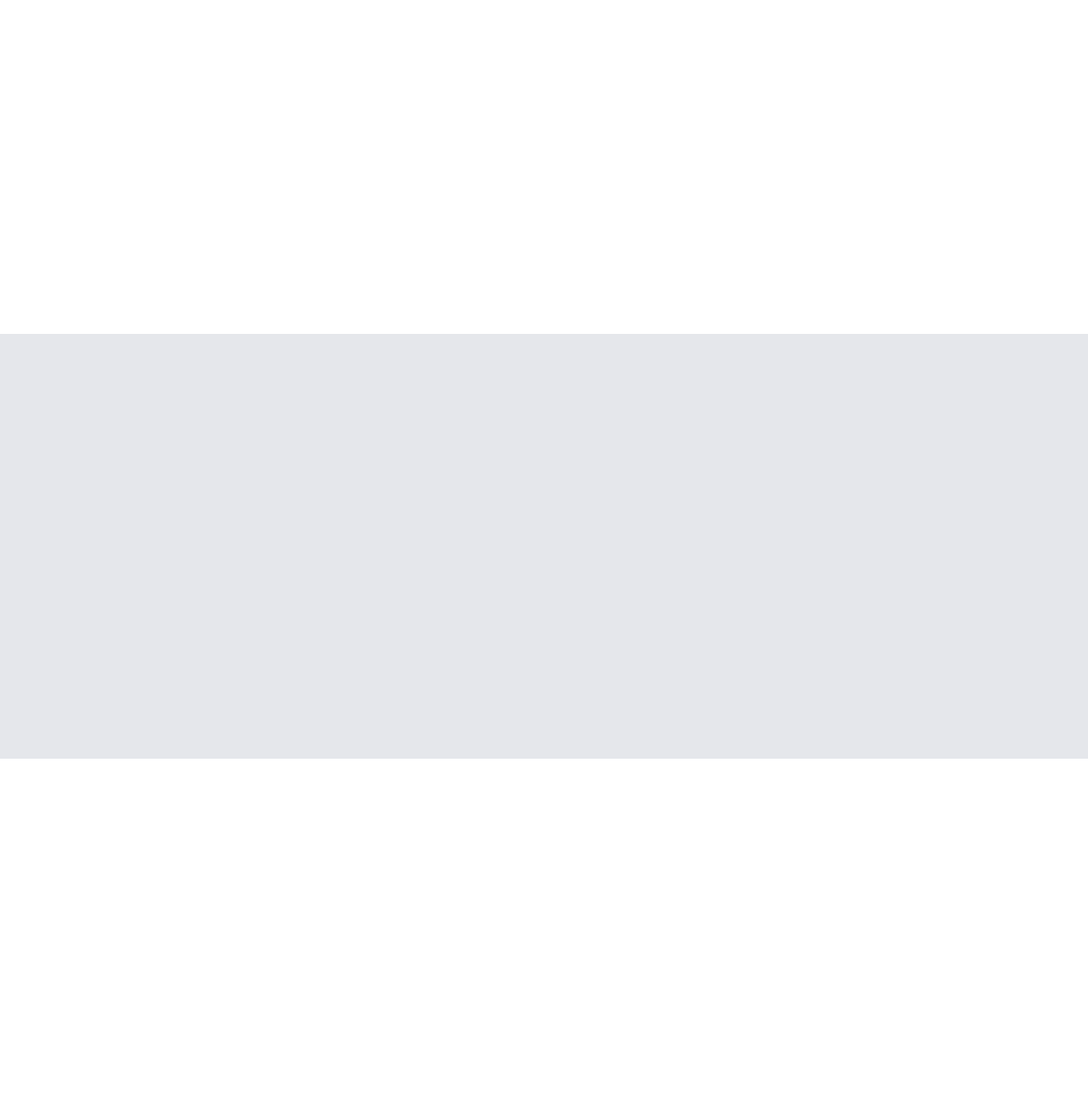
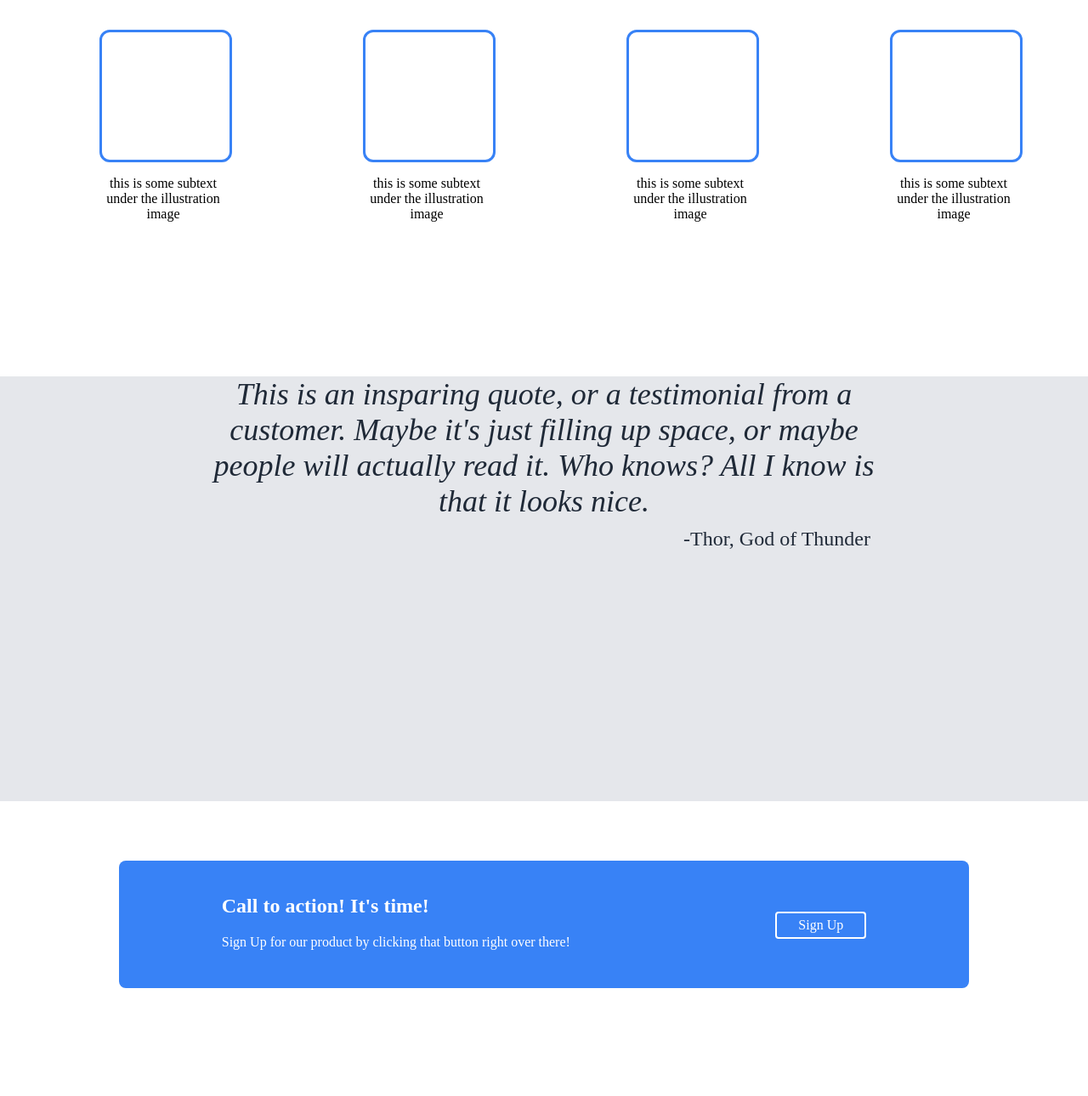
Before and after one commit to AntonisKontogiannis/odin-landing_page, a plain HTML site: page index.html in a window 1280 px wide. Shown: the part 657-1947 px from the top of the page at 85% size. Drawn offline with Linux system fonts and the light colour scheme.

Commit message:
more fixes

```diff
--- a/index.html
+++ b/index.html
@@ -43,7 +43,7 @@
 		}
 		.first_container_text{
 			height: 300px;
-			width: 500px;
+			width: 400px;
 			color: white;
 			text-align: left;
 			margin-top: 100px;
@@ -58,7 +58,7 @@
 			margin: 0;
 		}
 		.first_container_text_button {
-			background-color: #3882f6; /* Green */
+			background-color: #3882f6;
 			border: none;
 			color: white;
 			padding: 15px 32px;
@@ -71,7 +71,7 @@
 			margin-top: 20px;
 		}
 		.first_container_image{
-			height: 300px;
+			height: 200px;
 			width: 500px;
 			background-color: grey;
 			text-align: center;
@@ -79,25 +79,109 @@
 			margin-right: 20%;
 		}
 		.first_container_image_placehoolder{
-			margin-top: 120px;
+			margin-top: 100px;
 			color: white;
 		}
 		.second_container{
 			height: 500px;
 			background-color: white;
+			text-align: center;
+			align-items: center;
+		}
+		.second_container_title{
+			font-size: 36px;
+			font-weight: bold;
+			color: #1F2937;
+			margin-top: 50px;
+		}
+		.second_container_infos{
+			align-items: center;
+		}
+		.second_container_infos_list{
+			list-style-type: none;
+			text-decoration: none;
+			display: flex;
+			margin-top: 50px;
+			justify-content: space-around;
+		}
+		.second_container_infos_list_item{
+			text-align: center;
+		}
+		.second_container_infos_list_item_box{
+			width: 150px;
+			height: 150px;
+			border-radius: 12px;
+			border-style: solid;
+			border-width: 3px;
+			border-color: #3882f6;
+		}
+		.second_container_infos_list_item_text{
+			width: 150px;
 		}
 		.third_container{
 			height: 500px;
 			background-color: #e5e7eb;
+			text-align: center;
+		}
+		.third_container_text{
+			font-size: 36px;
+			font-weight: lighter;
+			font-style: italic;
+			color: #1F2937;
+			width: 800px;
+			align-self: center;
+			margin: 0 auto 0 auto;
+		}
+		.third_container_subtext{
+			font-size: 24px;
+			color: #1F2937;
+			width: fit-content;
+			align-self: flex-end !important;
+			margin: 10px 20% 0 auto;
 		}
 		.fourth_container{
 			height: 500px;
 			background-color: white;
+			align-items: center;
+		}
+		.fourth_container_box{
+			width: 1000px;
+			height: 150px;
+			background-color: #3882f6;
+			display: flex;
+			border-radius: 8px;
+			margin: 70px auto 0 auto;
+			justify-items: center;
+			justify-content: space-around;
+		}
+		.fourth_container_box_text{
+			color: white;
+			margin-top: 20px;
+		}
+		.fourth_container_box_text_title{
+			font-weight: bolder;
+		}
+		.fourth_container_box_button{
+			width: fit-content;
+			height: fit-content;
+			border-style: solid;
+			border-width: 2px;
+			border-radius: 4px;
+			border-color: white;
+			color: white;
+			text-align: center;
+			margin-top: 60px;
+			text-decoration: none;
+			display: inline-block;
+			padding: 5px 25px;
 		}
 		.footer{
 			height: 100px;
 			background-color: #1F2937;
+			color: white;
+			text-align: center;
 		}
+
 	</style>
 
 	<body>
@@ -122,16 +206,45 @@
 			</div>
 		</div>
 		<div class="second_container">
-
+			<div class="second_container_title">Some random information</div>
+			<div class="second_container_infos">
+				<ul class="second_container_infos_list">
+					<li class="second_container_infos_list_item">
+						<div class="second_container_infos_list_item_box"></div>
+						<p class="second_container_infos_list_item_text">this is some subtext under the illustration image</p>
+					</li>
+					<li class="second_container_infos_list_item">
+						<div class="second_container_infos_list_item_box"></div>
+						<p class="second_container_infos_list_item_text">this is some subtext under the illustration image</p>
+					</li>
+					<li class="second_container_infos_list_item">
+						<div class="second_container_infos_list_item_box"></div>
+						<p class="second_container_infos_list_item_text">this is some subtext under the illustration image</p>
+					</li>
+					<li class="second_container_infos_list_item">
+						<div class="second_container_infos_list_item_box"></div>
+						<p class="second_container_infos_list_item_text">this is some subtext under the illustration image</p>
+					</li>
+				</ul>
+			</div>
 		</div>
 		<div class="third_container">
-
+			<div class="third_container_text">This is an insparing quote, or a testimonial from a customer. Maybe it's just filling up space, or maybe people will actually read it. Who knows? All I know is that it looks nice.</div>
+			<div class="third_container_subtext">-Thor, God of Thunder</div>
 		</div>
 		<div class="fourth_container">
-
+			<div class="fourth_container_box">
+				<div class="fourth_container_box_text">
+					<h2 class="fourth_container_box_text_title">Call to action! It's time!</h2>
+					<p class="fourth_container_box_text_subtitle">Sign Up for our product by clicking that button right over there!</p>
+				</div>
+				<a href="#" class="fourth_container_box_button">
+					Sign Up
+				</a>
+			</div>
 		</div>
 		<div class="footer">
-
+			Copyright © The Odin Project 2022
 		</div>
 	</body>
 
```
